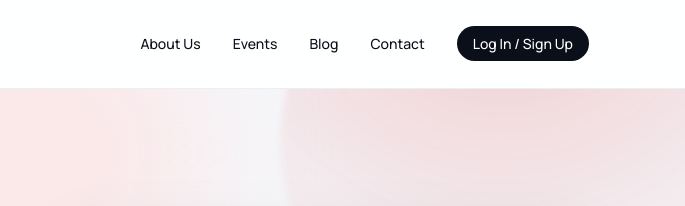
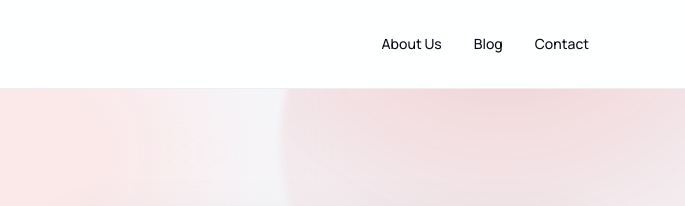
Before and after one commit to theasynch/KAO-Global-Website, a website: page index.html in a window 1280 px wide. Shown: the top 206 px of the page, 595-1280 px from the left. Drawn offline with nearby package versions, Linux system fonts and the light colour scheme.

Commit message:
Update index.html

```diff
--- a/index.html
+++ b/index.html
@@ -338,20 +338,16 @@
 
         <ul class="hidden items-center gap-8 text-sm font-medium md:flex">
           <li><a class="transition hover:text-accent" href="About Us/index.html">About Us</a></li>
-          <li><a class="transition hover:text-accent" href="events/index.html">Events</a></li>
           <li><a class="transition hover:text-accent" href="#">Blog</a></li>
           <li><a class="transition hover:text-accent" href="#">Contact</a></li>
-          <li><a class="rounded-full bg-ink px-4 py-2 text-white transition hover:bg-accent" href="#">Log In / Sign Up</a></li>
         </ul>
       </nav>
 
       <div id="mobileMenu" class="relative left-0 right-0 top-full z-50 hidden border-t border-slate-200 bg-white shadow-lg md:hidden">
         <ul class="mx-auto flex max-w-6xl flex-col px-5 py-3 text-sm font-medium md:px-8">
           <li><a class="block rounded-md px-2 py-2 transition hover:bg-slate-100" href="About Us/index.html">About Us</a></li>
-          <li><a class="block rounded-md px-2 py-2 transition hover:bg-slate-100" href="events/index.html">Events</a></li>
           <li><a class="block rounded-md px-2 py-2 transition hover:bg-slate-100" href="#">Blog</a></li>
           <li><a class="block rounded-md px-2 py-2 transition hover:bg-slate-100" href="#">Contact</a></li>
-          <li><a class="mt-2 block rounded-md bg-ink px-2 py-2 text-center text-white transition hover:bg-accent" href="#">Log In / Sign Up</a></li>
         </ul>
       </div>
     </header>
```
